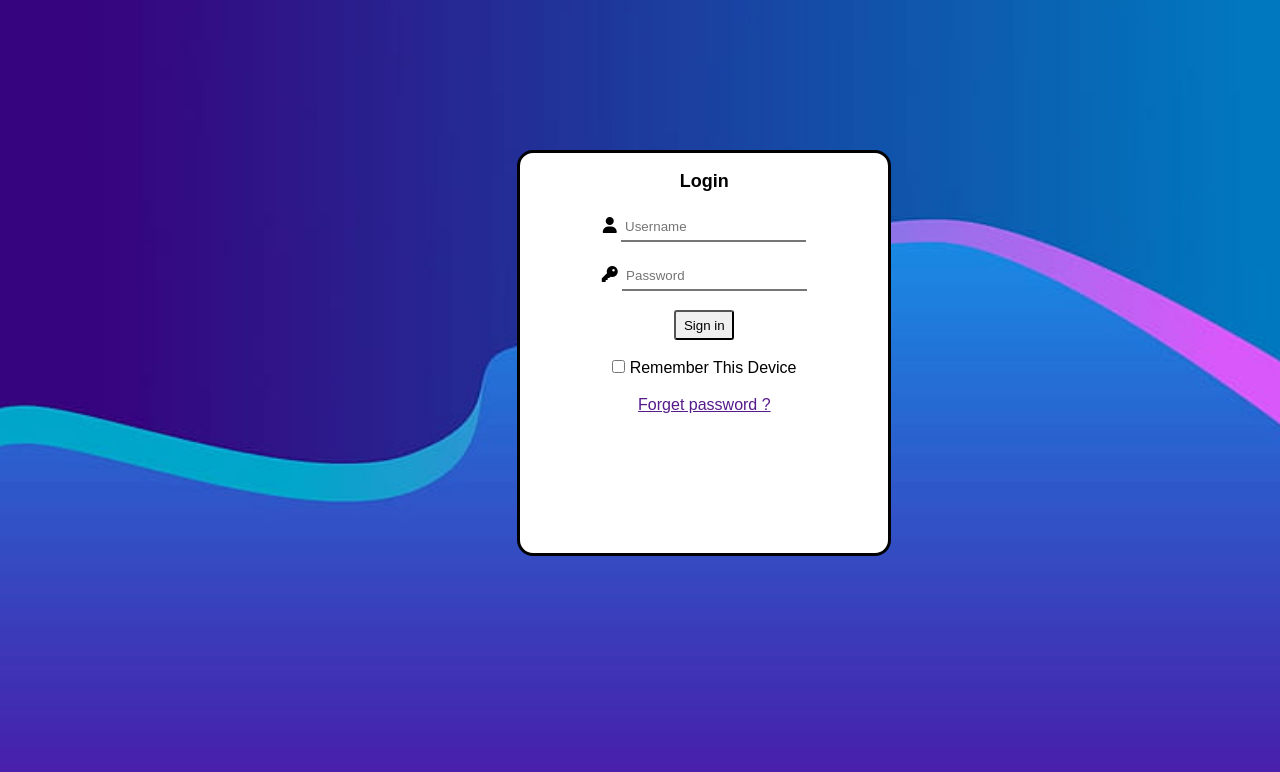
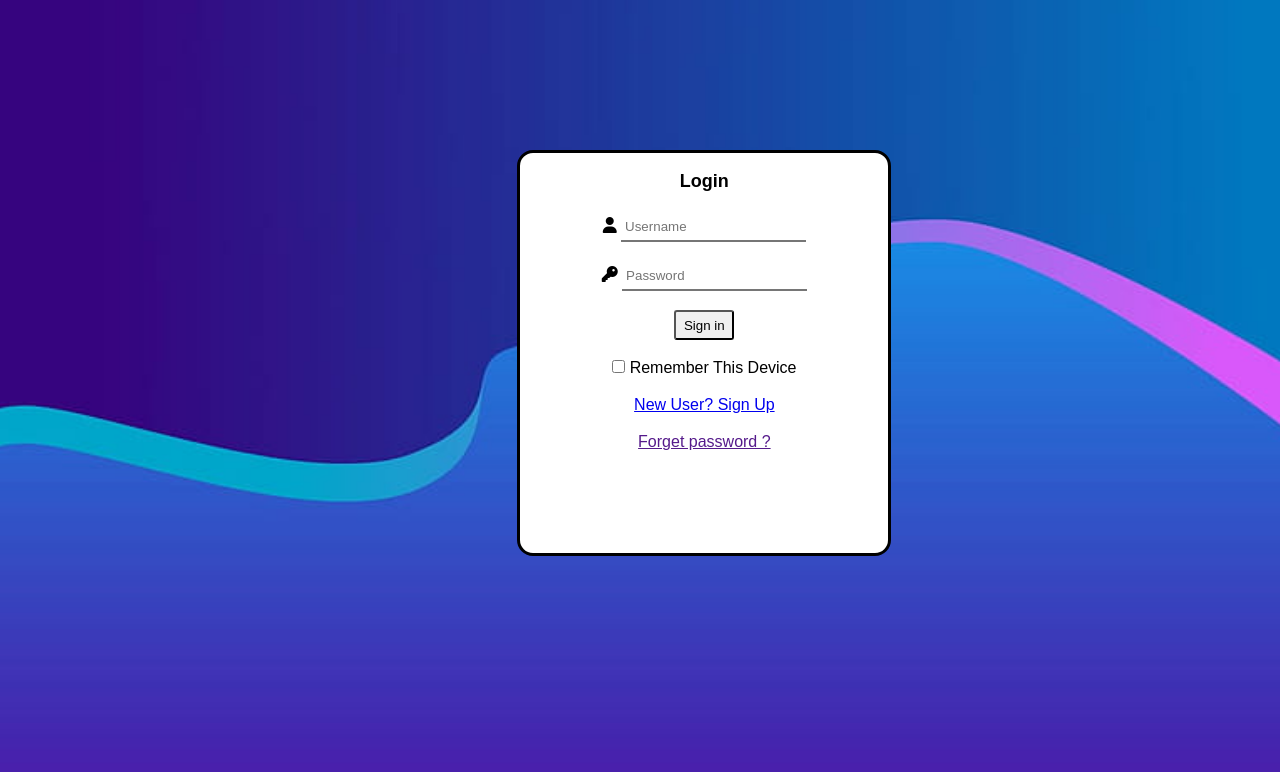
Before and after one commit to Anish-Das-GH/Login-Form-Not-Responsive, a plain HTML site: page index.html in a window 1280 px wide. Drawn offline with Linux system fonts and the light colour scheme.

Commit message:
Minor changes

```diff
--- a/index.html
+++ b/index.html
@@ -29,6 +29,9 @@
                     <input type="checkbox" name="checkbox" ><span> Remember This Device</span>
                 </li>
                 <li>
+                    <a onclick="soon1()" href="signup.html">New User? Sign Up</a>
+                </li>
+                <li>
                     <a onclick="soon1()" href="">Forget password ?</a>
                 </li>
             </div>
```
Also changed, not shown: signup.html (added, +3 -0 lines).
